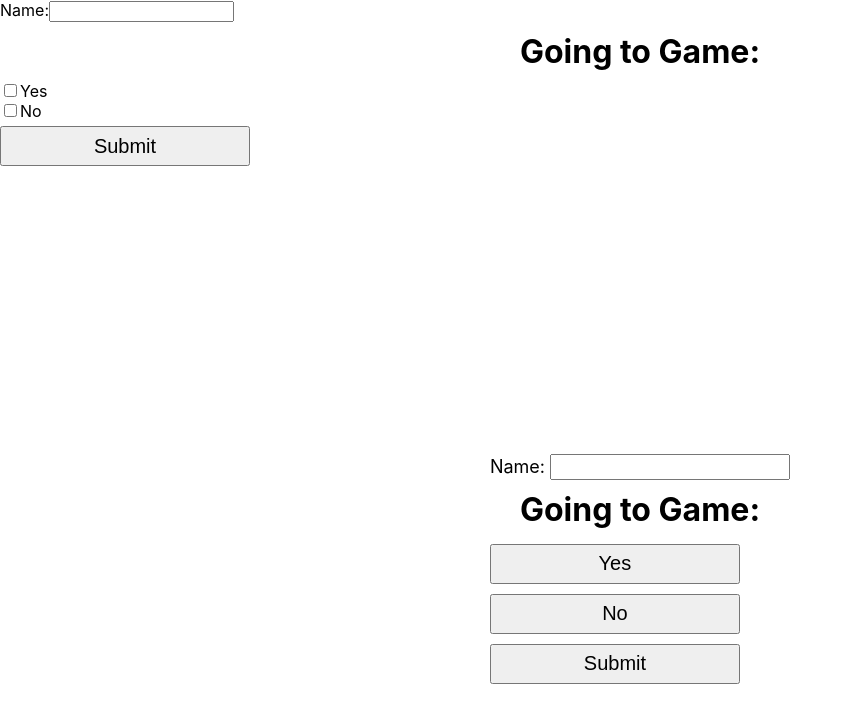
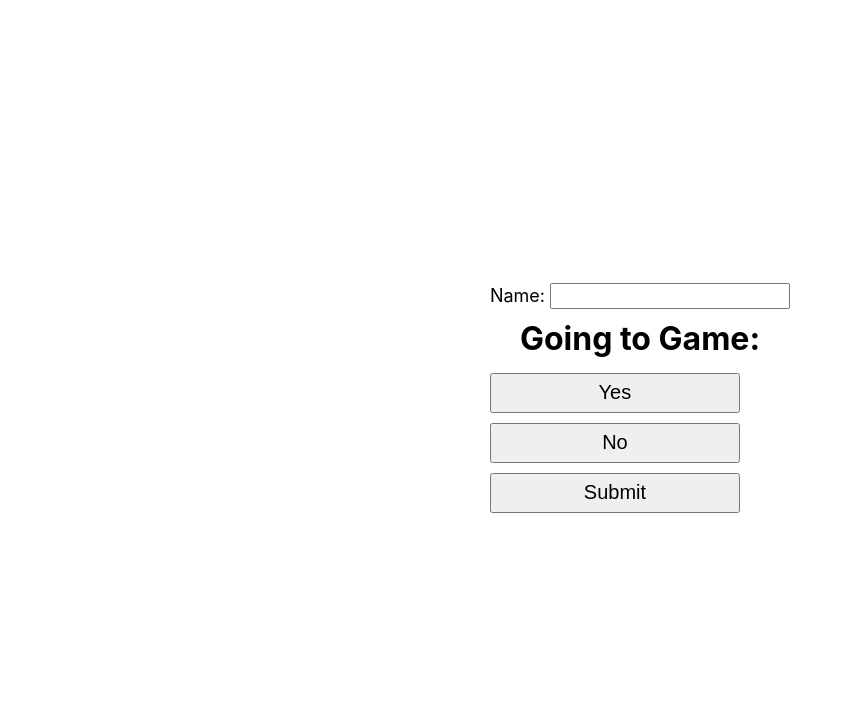
Before and after one commit to thomasgilmore/kickball, a React (Create React App) app: page / in a window 1280 px wide. Shown: the top 722 px of the page, without its empty margins (0-853 px from the left). Built offline with nearby package versions, Linux system fonts and the light colour scheme.

Commit message:
removed PlayerInput

```diff
--- a/src/App.jsx
+++ b/src/App.jsx
@@ -1,11 +1,9 @@
 import React from 'react';
-import PlayerInput from './Components/PlayerInput';
 import PlayerInput2 from './Components/PlayerInput2';
 
 function App() {
   return (
     <div className="App">
-      <PlayerInput />
       <PlayerInput2 />
     </div>
   );
```
